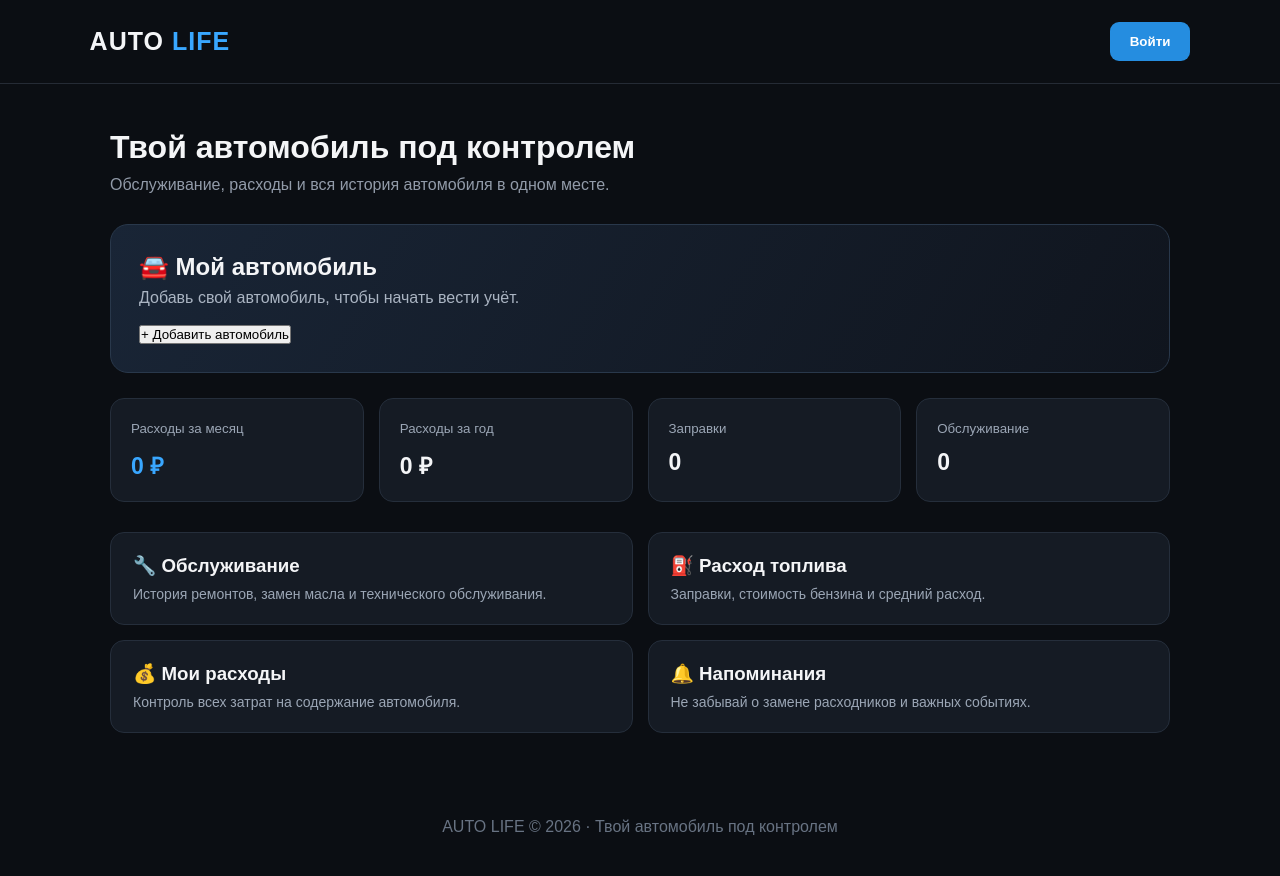
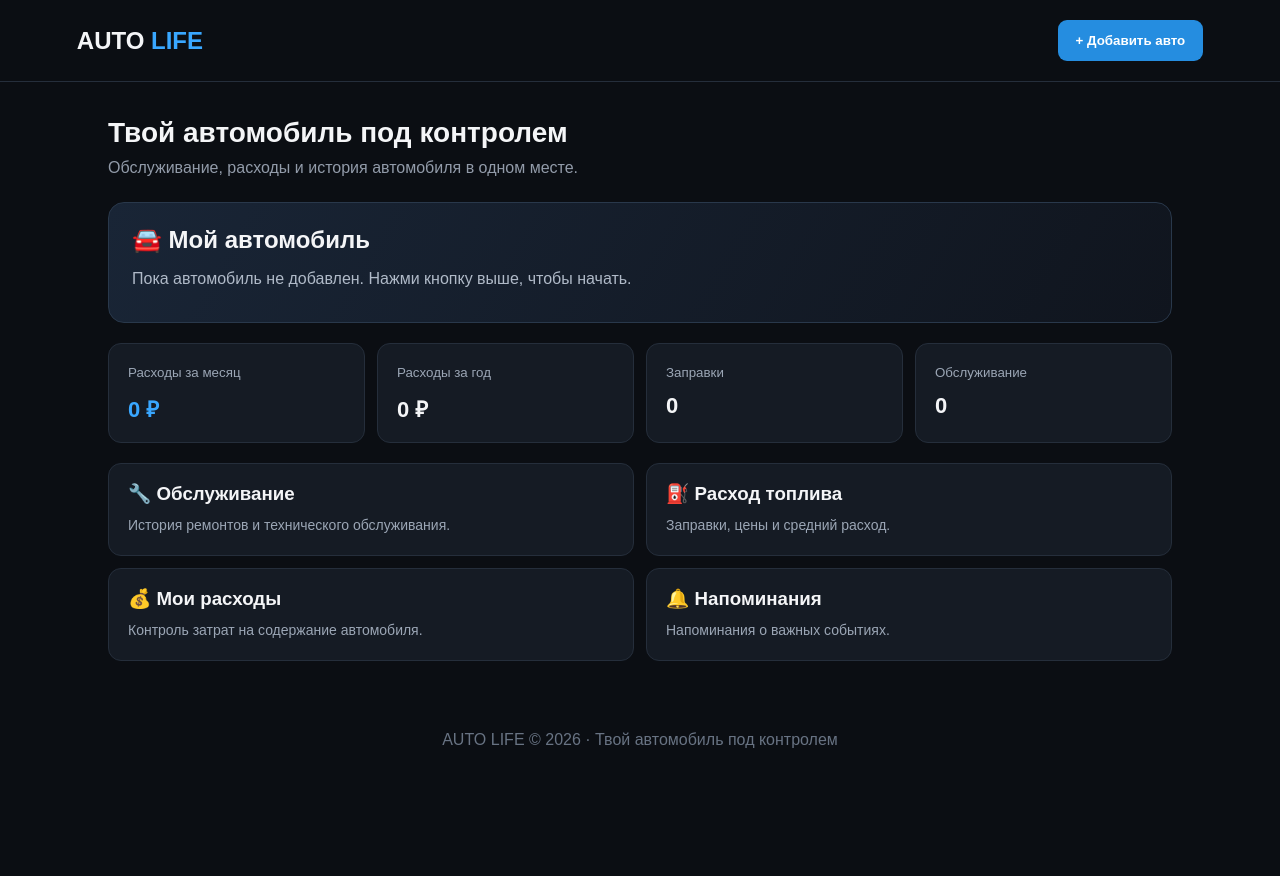
Before and after one commit to roma47562-eng/auto-life, a plain HTML site: page index.html in a window 1280 px wide. After the commit the page ends 800 px from the top, so only its background shows below. Drawn offline with Linux system fonts and the light colour scheme.

Commit message:
Update index.html

```diff
--- a/index.html
+++ b/index.html
@@ -2,151 +2,157 @@
 <html lang="ru">
 <head>
 <meta charset="UTF-8">
-<meta name="viewport" content="width=device-width, initial-scale=1.0">
-<title>AUTO LIFE — Твой автомобиль под контролем</title>
+<meta name="viewport" content="width=device-width, initial-scale=1">
+<title>AUTO LIFE</title>
 <style>
-* { box-sizing: border-box; margin: 0; padding: 0; }
-body {
-  font-family: Arial, sans-serif;
-  background: #0b0e13;
-  color: #f4f5f7;
-}
-header {
-  padding: 22px 7%;
-  display: flex;
-  justify-content: space-between;
-  align-items: center;
-  border-bottom: 1px solid #252b35;
-}
-.logo { font-size: 25px; font-weight: 800; letter-spacing: 1px; }
-.logo span { color: #39a7ff; }
-header button {
-  background: #258de0;
-  color: white;
-  border: 0;
-  padding: 12px 20px;
-  border-radius: 9px;
-  font-weight: bold;
-}
-main { max-width: 1100px; margin: 45px auto; padding: 0 20px; }
-h1 { font-size: 32px; margin-bottom: 10px; }
-.subtitle { color: #929ba9; margin-bottom: 30px; }
-.car {
-  background: linear-gradient(120deg,#192536,#10151e);
-  border: 1px solid #29384b;
-  border-radius: 18px;
-  padding: 28px;
-  margin-bottom: 25px;
-}
-.car h2 { margin-bottom: 8px; }
-.car p { color: #aab4c2; }
-.stats {
-  display: grid;
-  grid-template-columns: repeat(4,1fr);
-  gap: 15px;
-  margin-bottom: 30px;
-}
-.card {
-  background: #151b24;
-  border: 1px solid #252e3b;
-  border-radius: 14px;
-  padding: 20px;
-}
-.card small { color: #9ba6b5; }
-.card h2 { margin-top: 12px; font-size: 23px; }
-.blue { color: #39a7ff; }
-.sections {
-  display: grid;
-  grid-template-columns: repeat(2,1fr);
-  gap: 15px;
-}
-.item {
-  background: #151b24;
-  border: 1px solid #252e3b;
-  padding: 22px;
-  border-radius: 14px;
-}
-.item h3 { margin-bottom: 9px; }
-.item p { color: #9ba6b5; font-size: 14px; }
-footer {
-  text-align: center;
-  color: #687383;
-  padding: 40px 15px;
-}
-@media(max-width:700px) {
-  .stats { grid-template-columns: repeat(2,1fr); }
-  .sections { grid-template-columns: 1fr; }
-  h1 { font-size: 25px; }
-  main { margin-top: 30px; }
-}
+*{box-sizing:border-box;margin:0;padding:0}
+body{background:#0b0e13;color:#f4f5f7;font-family:Arial,sans-serif}
+header{padding:20px 6%;display:flex;justify-content:space-between;align-items:center;border-bottom:1px solid #252e3b}
+.logo{font-size:24px;font-weight:800}
+.logo span{color:#39a7ff}
+main{max-width:1100px;margin:35px auto;padding:0 18px}
+h1{font-size:28px;margin-bottom:10px}
+.sub{color:#929ba9;margin-bottom:25px}
+button{background:#258de0;color:white;border:0;border-radius:9px;padding:13px 18px;font-weight:bold;cursor:pointer}
+.car{background:linear-gradient(120deg,#192536,#10151e);border:1px solid #29384b;border-radius:16px;padding:23px;margin-bottom:20px}
+.car h2{margin-bottom:12px}
+.car p{color:#b0bac8;margin:7px 0}
+.stats{display:grid;grid-template-columns:repeat(4,1fr);gap:12px;margin:20px 0}
+.card,.item{background:#151b24;border:1px solid #252e3b;border-radius:13px;padding:19px}
+.card small{color:#9ba6b5}
+.card h2{margin-top:12px;font-size:22px}
+.blue{color:#39a7ff}
+.sections{display:grid;grid-template-columns:repeat(2,1fr);gap:12px}
+.item h3{margin-bottom:10px}
+.item p{color:#9ba6b5;font-size:14px;line-height:1.5}
+.empty{color:#9ba6b5;line-height:1.6}
+#formArea{display:none;background:#151b24;border:1px solid #344255;border-radius:16px;padding:22px;margin-bottom:22px}
+#formArea h2{margin-bottom:18px}
+label{display:block;color:#bdc6d2;font-size:13px;margin:13px 0 7px}
+input{width:100%;padding:13px;background:#0c1119;color:white;border:1px solid #344255;border-radius:8px;font-size:16px}
+.actions{display:flex;gap:10px;margin-top:20px}
+.cancel{background:#303947}
+footer{text-align:center;color:#687383;padding:35px}
+@media(max-width:650px){.stats{grid-template-columns:repeat(2,1fr)}.sections{grid-template-columns:1fr}h1{font-size:24px}}
 </style>
 </head>
 <body>
 
 <header>
-  <div class="logo">AUTO <span>LIFE</span></div>
-  <button onclick="alert('Скоро здесь появится личный кабинет!')">
-    Войти
-  </button>
+ <div class="logo">AUTO <span>LIFE</span></div>
+ <button onclick="showForm()">+ Добавить авто</button>
 </header>
 
 <main>
-  <h1>Твой автомобиль под контролем</h1>
-  <p class="subtitle">
-    Обслуживание, расходы и вся история автомобиля в одном месте.
-  </p>
+ <h1>Твой автомобиль под контролем</h1>
+ <p class="sub">Обслуживание, расходы и история автомобиля в одном месте.</p>
 
-  <div class="car">
-    <h2>🚘 Мой автомобиль</h2>
-    <p>Добавь свой автомобиль, чтобы начать вести учёт.</p>
-    <br>
-    <button onclick="alert('Добавление автомобиля скоро появится!')">
-      + Добавить автомобиль
-    </button>
-  </div>
+ <section id="formArea">
+  <h2>Добавление автомобиля</h2>
+  <form id="carForm">
+   <label>Марка автомобиля</label>
+   <input id="brand" placeholder="Например, Honda" required>
 
-  <div class="stats">
-    <div class="card">
-      <small>Расходы за месяц</small>
-      <h2 class="blue">0 ₽</h2>
-    </div>
-    <div class="card">
-      <small>Расходы за год</small>
-      <h2>0 ₽</h2>
-    </div>
-    <div class="card">
-      <small>Заправки</small>
-      <h2>0</h2>
-    </div>
-    <div class="card">
-      <small>Обслуживание</small>
-      <h2>0</h2>
-    </div>
-  </div>
+   <label>Модель</label>
+   <input id="model" placeholder="Например, Civic" required>
 
-  <div class="sections">
-    <div class="item">
-      <h3>🔧 Обслуживание</h3>
-      <p>История ремонтов, замен масла и технического обслуживания.</p>
-    </div>
-    <div class="item">
-      <h3>⛽ Расход топлива</h3>
-      <p>Заправки, стоимость бензина и средний расход.</p>
-    </div>
-    <div class="item">
-      <h3>💰 Мои расходы</h3>
-      <p>Контроль всех затрат на содержание автомобиля.</p>
-    </div>
-    <div class="item">
-      <h3>🔔 Напоминания</h3>
-      <p>Не забывай о замене расходников и важных событиях.</p>
-    </div>
-  </div>
+   <label>Год выпуска</label>
+   <input id="year" type="number" min="1950" max="2027" placeholder="2002" required>
+
+   <label>Двигатель</label>
+   <input id="engine" placeholder="Например, 1.7 D17A1">
+
+   <label>Текущий пробег (км)</label>
+   <input id="mileage" type="number" min="0" placeholder="250000" required>
+
+   <div class="actions">
+    <button type="submit">Сохранить автомобиль</button>
+    <button type="button" class="cancel" onclick="hideForm()">Отмена</button>
+   </div>
+  </form>
+ </section>
+
+ <section class="car" id="carCard">
+  <h2>🚘 Мой автомобиль</h2>
+  <p class="empty">Пока автомобиль не добавлен. Нажми кнопку выше, чтобы начать.</p>
+ </section>
+
+ <section class="stats">
+  <div class="card"><small>Расходы за месяц</small><h2 class="blue" id="monthCost">0 ₽</h2></div>
+  <div class="card"><small>Расходы за год</small><h2 id="yearCost">0 ₽</h2></div>
+  <div class="card"><small>Заправки</small><h2>0</h2></div>
+  <div class="card"><small>Обслуживание</small><h2>0</h2></div>
+ </section>
+
+ <section class="sections">
+  <div class="item"><h3>🔧 Обслуживание</h3><p>История ремонтов и технического обслуживания.</p></div>
+  <div class="item"><h3>⛽ Расход топлива</h3><p>Заправки, цены и средний расход.</p></div>
+  <div class="item"><h3>💰 Мои расходы</h3><p>Контроль затрат на содержание автомобиля.</p></div>
+  <div class="item"><h3>🔔 Напоминания</h3><p>Напоминания о важных событиях.</p></div>
+ </section>
 </main>
 
-<footer>
-  AUTO LIFE © 2026 · Твой автомобиль под контролем
-</footer>
+<footer>AUTO LIFE © 2026 · Твой автомобиль под контролем</footer>
 
+<script>
+  const formArea=document.getElementById("formArea");
+const carCard=document.getElementById("carCard");
+
+function showForm(){
+ formArea.style.display="block";
+ formArea.scrollIntoView({behavior:"smooth"});
+}
+function hideForm(){
+ formArea.style.display="none";
+}
+
+function renderCar(){
+ const car=JSON.parse(localStorage.getItem("autoLifeCar")||"null");
+ if(!car)return;
+ carCard.innerHTML=`
+  <h2>🚘 ${escapeHTML(car.brand)} ${escapeHTML(car.model)}</h2>
+  <p>Год выпуска: ${escapeHTML(car.year)}</p>
+  <p>Двигатель: ${escapeHTML(car.engine||"Не указан")}</p>
+  <p>Пробег: ${Number(car.mileage).toLocaleString("ru-RU")} км</p>
+  <br><button onclick="showForm()">Изменить данные</button>
+  <button class="cancel" onclick="deleteCar()">Удалить</button>
+ `;
+ document.getElementById("brand").value=car.brand;
+ document.getElementById("model").value=car.model;
+ document.getElementById("year").value=car.year;
+ document.getElementById("engine").value=car.engine;
+ document.getElementById("mileage").value=car.mileage;
+}
+
+function escapeHTML(value){
+ return String(value).replace(/[&<>"']/g,function(c){
+  return {"&":"&amp;","<":"&lt;",">":"&gt;",'"':"&quot;","'":"&#39;"}[c];
+ });
+}
+
+document.getElementById("carForm").addEventListener("submit",function(e){
+ e.preventDefault();
+ const car={
+  brand:document.getElementById("brand").value.trim(),
+  model:document.getElementById("model").value.trim(),
+  year:document.getElementById("year").value,
+  engine:document.getElementById("engine").value.trim(),
+  mileage:document.getElementById("mileage").value
+ };
+ localStorage.setItem("autoLifeCar",JSON.stringify(car));
+ renderCar();
+ hideForm();
+ alert("Автомобиль сохранён!");
+});
+
+function deleteCar(){
+ if(confirm("Удалить автомобиль?")){
+  localStorage.removeItem("autoLifeCar");
+  location.reload();
+ }
+}
+
+renderCar();
+</script>
 </body>
 </html>
```
